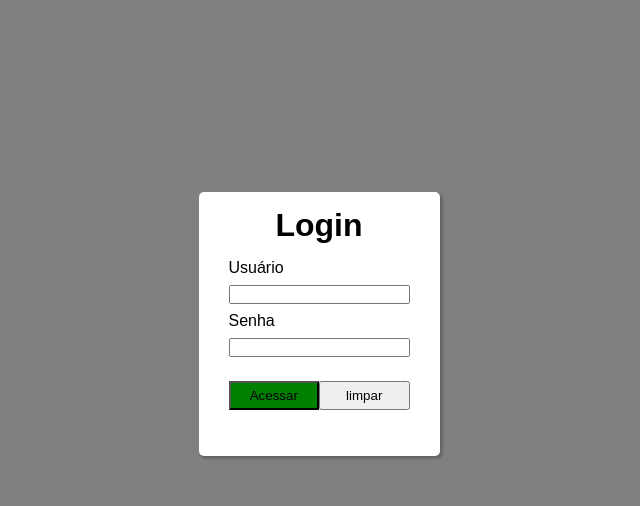
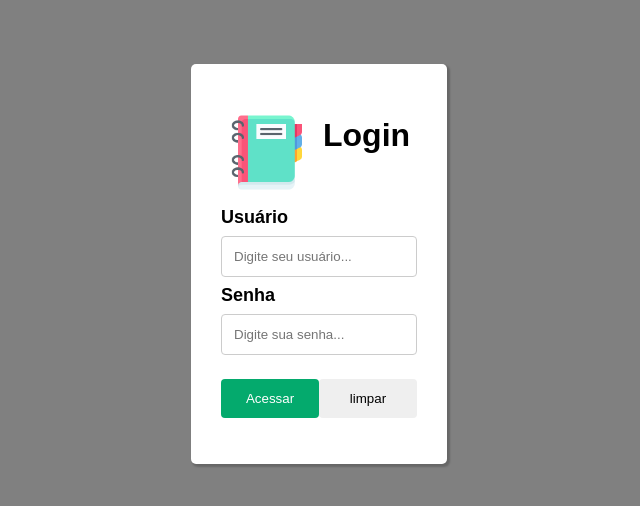
Before and after one commit to guedes-jr/agenda, a Django app: page /login/ in a window 1280 px wide. Shown: the top 506 px of the page, without its empty margins (321-961 px from the left). Run offline with Django 5.2, Linux system fonts and the light colour scheme.

Commit message:
atualizações do css

```diff
--- a/core/static/css/login.css
+++ b/core/static/css/login.css
@@ -14,11 +14,24 @@ body {
 }
 
 .box {
-    margin-top: 15%;
+    margin-top: 5%;
     padding: 15px;
     background-color: white;
     border-radius: 5px;
     box-shadow: 2px 2px 2px 1px rgba(0, 0, 0, 0.2);
+    width: 20%;
+
+    .header-form {
+        display: flex;
+        align-items: center;
+        justify-content: center;
+        gap: 1rem;
+
+        img {
+            width: 35%;
+            margin-top: 15%;
+        }
+    }
 
     form {
         display: flex;
@@ -26,16 +39,42 @@ body {
         text-align: left;
         gap: .5rem;
 
+        label {
+            font-size: 18px;
+            font-weight: bold;
+        }
+
+        input, textarea {
+            width: 100%;
+            padding: 12px;
+            border: 1px solid #ccc;
+            border-radius: 4px;
+            resize: vertical;
+        }
+
         .submit {
             display: flex;
             justify-content: space-between;
+            font-weight: bold;
+            text-transform: uppercase;
+            opacity: 1;
+
             input {
                 margin-top: 1rem;
                 width: 50%;
-                padding: 5px 3px;
+                padding: 12px 20px;
+                border: none;
+                border-radius: 4px;
+                cursor: pointer;
+                float: right;
 
                 &[type=submit] {
-                    background-color: green;
+                    background-color: #04AA6D;
+                    color: white;
+                }
+
+                &:hover {
+                    opacity: 0.8;
                 }
             }
         }
--- a/core/templates/agenda.html
+++ b/core/templates/agenda.html
@@ -4,7 +4,7 @@
 <div class="container">
     <h2>Agendamentos</h2>
 
-    <table>
+    <table id="customers">
         <tr>
             <th>#</th>
             <th>Título</th>
@@ -21,8 +21,8 @@
             <td>{{ evento.descricao }}</td>
             <td>{{ evento.data_evento }}</td>
             <td>
-                <a href="/agenda/evento/editar/{{ evento.id }}">Editar</a> |
-                <a href="/agenda/evento/delete/{{ evento.id }}">Deletar</a>
+                <a href="/agenda/evento/editar/{{ evento.id }}"><i class="fa-solid fa-pencil"></i></a> |
+                <a href="/agenda/evento/delete/{{ evento.id }}"><i class="fa-solid fa-trash-can"></i></a>
             </td>
         </tr>
         {% endfor %}
--- a/core/templates/login.html
+++ b/core/templates/login.html
@@ -9,12 +9,15 @@
 </head>
 <body style="text-align: center;">
     <div class="box">
-        <h1>Login</h1>
+        <div class="header-form">
+            <img src="{% static 'img/agenda.png' %}" alt="">
+            <h1>Login</h1>
+        </div>
         <form action="/login/" method="post" style="padding: 15px; margin-bottom: 1rem;">{% csrf_token %}
             <label for="usuario">Usuário</label>
-            <input type="text" name="usuario">
+            <input type="text" name="usuario" placeholder="Digite seu usuário... ">
             <label for="senha">Senha</label>
-            <input type="password" name="senha">
+            <input type="password" name="senha" placeholder="Digite sua senha... ">
             <div class="submit">
                 <input type="submit" value="Acessar">
                 <input type="reset" value="limpar">
--- a/core/templates/model-header.html
+++ b/core/templates/model-header.html
@@ -3,6 +3,7 @@
     <meta charset="UTF-8">
     <meta name="viewport" content="width=device-width, initial-scale=1.0">
     <link rel="stylesheet" href="{% static 'css/global.css' %}">
+    <link rel="stylesheet" href="https://cdnjs.cloudflare.com/ajax/libs/font-awesome/6.5.2/css/all.min.css" crossorigin="anonymous" referrerpolicy="no-referrer" />
     <title>Agenda</title>
     <div class="nav">
         <h1>Agenda</h1>
```
Also changed, not shown: core/static/css/global.css (+64 -15 lines), core/static/img/agenda.png (added), db.sqlite3, 1 other file.
